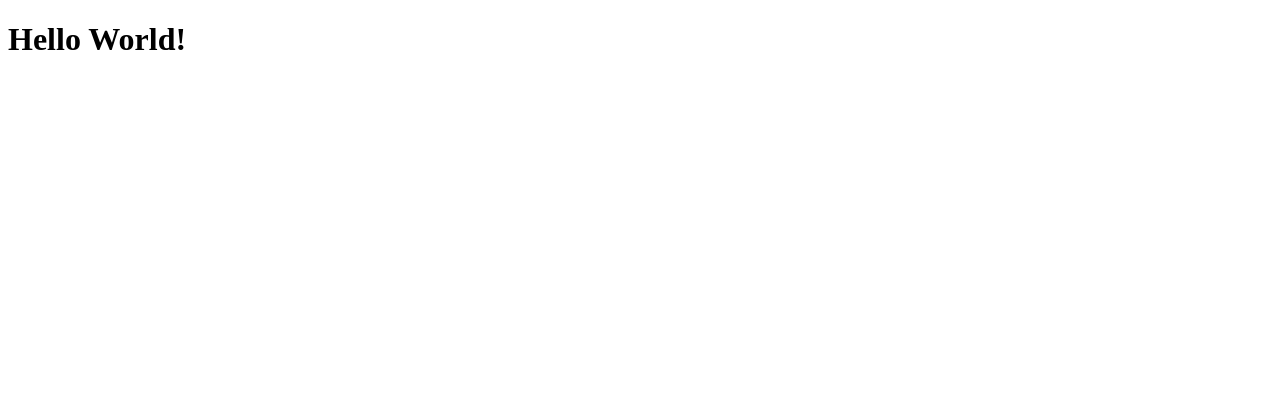
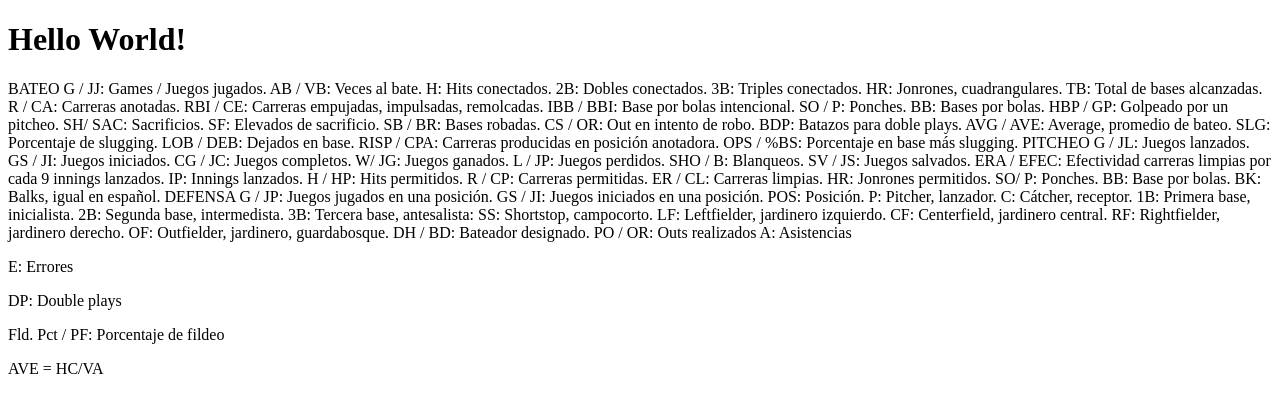
Before and after one commit to aliriodi/ligasdeportivas, a Next.js app: page /index2 in a window 1280 px wide. Shown: the top 412 px of the page. Built offline with nearby package versions, Linux system fonts and the light colour scheme.

Commit message:
Faltan dos equipos de datos estadisticos y jugadores no poseen data en Excel

```diff
--- a/pages/index2.tsx
+++ b/pages/index2.tsx
@@ -1,6 +1,76 @@
 function App() {
   return (
+    <>
     <h1> Hello World! </h1>
+    <p>
+    BATEO
+G / JJ: Games / Juegos jugados.
+AB / VB: Veces al bate.
+H: Hits conectados.
+2B: Dobles conectados.
+3B: Triples conectados.
+HR: Jonrones, cuadrangulares.
+TB: Total de bases alcanzadas.
+R / CA: Carreras anotadas.
+RBI / CE: Carreras empujadas, impulsadas, remolcadas.
+IBB / BBI: Base por bolas intencional.
+SO / P: Ponches.
+BB: Bases por bolas.
+HBP / GP: Golpeado por un pitcheo.
+SH/ SAC: Sacrificios.
+SF: Elevados de sacrificio.
+SB / BR: Bases robadas.
+CS / OR: Out en intento de robo.
+BDP: Batazos para doble plays.
+AVG / AVE: Average, promedio de bateo.
+SLG: Porcentaje de slugging.
+LOB / DEB: Dejados en base.
+RISP / CPA: Carreras producidas en posición anotadora.
+OPS / %BS: Porcentaje en base más slugging.
+
+PITCHEO
+G / JL: Juegos lanzados.
+GS / JI: Juegos iniciados.
+CG / JC: Juegos completos.
+W/ JG: Juegos ganados.
+L / JP: Juegos perdidos.
+SHO / B: Blanqueos.
+SV / JS: Juegos salvados.
+ERA / EFEC: Efectividad carreras limpias por cada 9 innings lanzados.
+IP: Innings lanzados.
+H / HP: Hits permitidos.
+R / CP: Carreras permitidas.
+ER / CL: Carreras limpias.
+HR: Jonrones permitidos.
+SO/ P: Ponches.
+BB: Base por bolas.
+BK: Balks, igual en español.
+
+DEFENSA
+G / JP: Juegos jugados en una posición.
+GS / JI: Juegos iniciados en una posición.
+POS: Posición.
+P: Pitcher, lanzador.
+C: Cátcher, receptor.
+1B: Primera base, inicialista.
+2B: Segunda base, intermedista.
+3B: Tercera base, antesalista:
+SS: Shortstop, campocorto.
+LF: Leftfielder, jardinero izquierdo.
+CF: Centerfield, jardinero central.
+RF: Rightfielder, jardinero derecho.
+OF: Outfielder, jardinero, guardabosque.
+DH / BD: Bateador designado.
+PO / OR: Outs realizados
+A: Asistencias</p>
+<p>E: Errores</p>
+<p>DP: Double plays </p>
+<p>Fld. Pct / PF: Porcentaje de fildeo </p>
+
+<p>AVE = HC/VA </p>
+
+
+    </>
   );
 }
 
```
Also changed, not shown: prisma/csttosqlite.js (+8 -1 lines), prisma/25NEWASTROS18.csv (deleted), prisma/26GIGANTES19.csv (deleted), prisma/27COCOD20.csv (deleted), prisma/28TIGA21.csv (deleted), prisma/29TIGC23.csv (deleted), prisma/30CAPA24.csv (deleted), prisma/31CAPB25.csv (deleted), prisma/32MVP26.csv (deleted), prisma/33JUVENCIOA27.csv (deleted), 1 other file (tests, documents, lock files or other folders).
